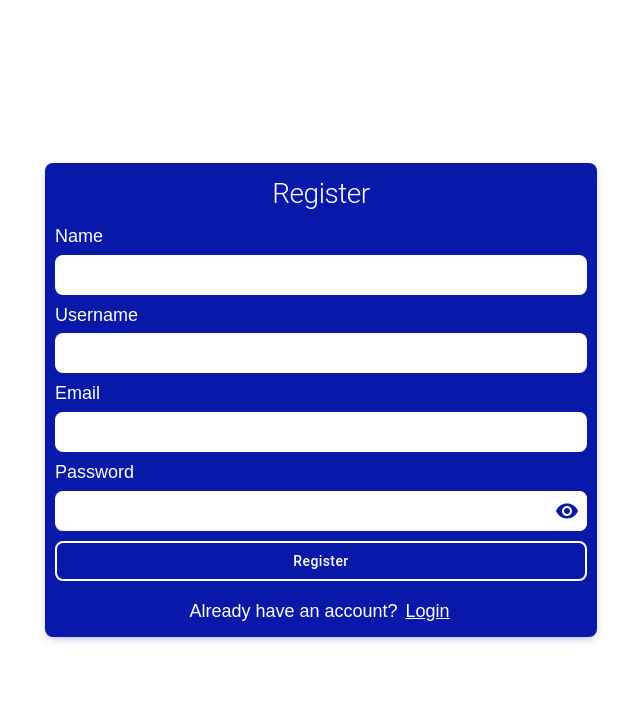
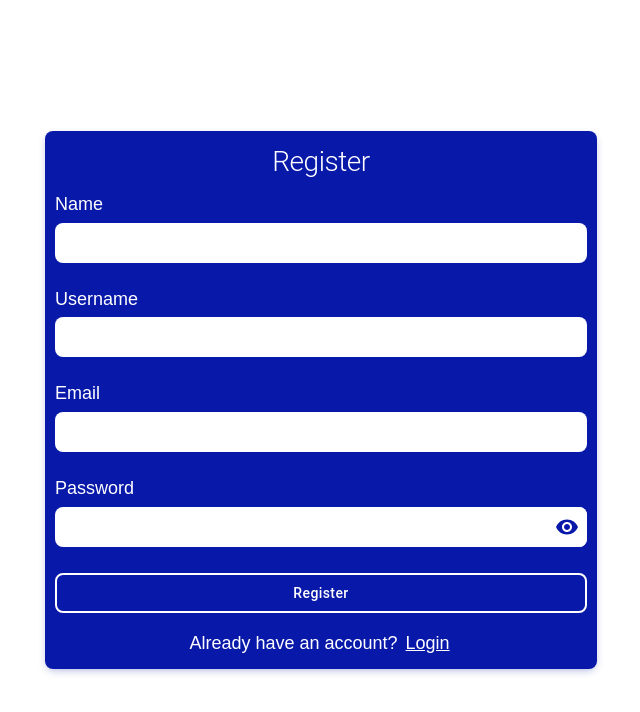
Before and after one commit to Yarzik7/meet-stream, a Next.js app: page /auth/register in a window 1280 px wide. Shown: the top 712 px of the page, without its empty margins (319-959 px from the left). Built offline with nearby package versions, Linux system fonts and the light colour scheme.

Commit message:
Adding form validation

```diff
--- a/src/app/globals.css
+++ b/src/app/globals.css
@@ -1,4 +1,4 @@
-@import "../styles/variables.css";
+@import '../styles/variables.css';
 
 * {
   box-sizing: border-box;
@@ -20,3 +20,13 @@ body {
   -webkit-font-smoothing: antialiased;
   -moz-osx-font-smoothing: grayscale;
 }
+
+h1,
+h2,
+h3,
+h4,
+h5,
+h6,
+p {
+  margin: 0;
+}
--- a/src/components/Form/Form.styled.tsx
+++ b/src/components/Form/Form.styled.tsx
@@ -4,7 +4,7 @@ import styled from '@emotion/styled';
 const GAP_FORM_ELEMENT_STYLES = `
   display: flex;
   flex-direction: column;
-  gap: 10px;
+  gap: 26px;
 `;
 
 const FormStyled = styled.form`
@@ -13,7 +13,6 @@ const FormStyled = styled.form`
 
 const FormFieldsetStyled = styled.fieldset`
   ${GAP_FORM_ELEMENT_STYLES}
-
   border: none;
 `;
 
--- a/src/components/Form/Form.tsx
+++ b/src/components/Form/Form.tsx
@@ -23,7 +23,7 @@ const Form = <T extends FieldValues>({ buttonCaption, handleRHFSubmit, onSubmit,
   };
 
   return (
-    <FormStyled onSubmit={handleRHFSubmit(handleSubmit)}>
+    <FormStyled autoComplete="off" onSubmit={handleRHFSubmit(handleSubmit)}>
       <FormFieldsetStyled disabled={isLoading}>{children}</FormFieldsetStyled>
 
       <CustomButton type="submit" disabled={isLoading}>
--- /dev/null
+++ b/src/components/Form/FormInput/FormInput.styled.tsx
@@ -0,0 +1,7 @@
+import styled from '@emotion/styled';
+
+const FormInputBoxStyled = styled.div`
+  position: relative;
+`;
+
+export { FormInputBoxStyled };
--- /dev/null
+++ b/src/components/Form/FormInput/FormInput.tsx
@@ -0,0 +1,34 @@
+import React from 'react';
+import Input, { IInputProps } from '@/components/Input/Input';
+import { FormHelperText } from '@mui/material';
+import { FormInputBoxStyled } from './FormInput.styled';
+import { FieldValues, FieldErrors } from 'react-hook-form';
+
+interface IFormInput<T extends FieldValues> extends IInputProps<T> {
+  errors: FieldErrors<T>;
+}
+
+const FormInput = <T extends FieldValues>({ errors, ...props }: IFormInput<T>) => {
+  return (
+    <FormInputBoxStyled>
+      <Input<T> {...props} />
+
+      {errors[props.name] && (
+        <FormHelperText
+          sx={{
+            position: 'absolute',
+            zIndex: 1,
+            top: '101%',
+            margin: 0,
+            color: 'var(--error-color)',
+            fontSize: 16,
+          }}
+        >
+          {errors[props.name]?.message?.toString()}
+        </FormHelperText>
+      )}
+    </FormInputBoxStyled>
+  );
+};
+
+export default FormInput;
--- a/src/components/LoginForm/LoginForm.tsx
+++ b/src/components/LoginForm/LoginForm.tsx
@@ -5,16 +5,16 @@ import { useEffect, useRef } from 'react';
 import { useRouter } from 'next/navigation';
 import { useAuth } from '@/hooks/useAuth';
 import Form from '../Form/Form';
-import Input from '../Input/Input';
+import FormInput from '../Form/FormInput/FormInput';
 import { onUserLogin } from '@/utils/api';
 import type { IUser } from '@/types/User.types';
 import type { IError } from '@/types/Error.types';
 import type { ILoginUserState } from '@/types/Auth.types';
 import axios, { CancelTokenSource } from 'axios';
 import { useForm, SubmitHandler } from 'react-hook-form';
+import { createEmailRegisterOptions, createPasswordRegisterOptions } from '@/utils/formUtils/registerOptionsCreators';
 
 const LoginForm = () => {
-
   const { logIn } = useAuth();
 
   const router = useRouter();
@@ -23,7 +23,11 @@ const LoginForm = () => {
 
   cancelTokenRef.current = axios.CancelToken.source();
 
-  const { register, handleSubmit } = useForm<ILoginUserState>();
+  const {
+    register,
+    handleSubmit,
+    formState: { errors },
+  } = useForm<ILoginUserState>({ mode: 'onChange' });
 
   const onSubmit: SubmitHandler<ILoginUserState> = async data => {
     const userLoginResult: IUser | IError = await onUserLogin(data, { cancelToken: cancelTokenRef.current?.token });
@@ -46,19 +50,22 @@ const LoginForm = () => {
   return (
     <>
       <Form buttonCaption="Login" handleRHFSubmit={handleSubmit} onSubmit={onSubmit}>
-        <Input<ILoginUserState>
+        <FormInput<ILoginUserState>
           label="Email"
           name="email"
           type="email"
           register={register}
-          required
+          registerOptions={createEmailRegisterOptions<ILoginUserState>()}
+          errors={errors}
         />
-        <Input<ILoginUserState>
+
+        <FormInput<ILoginUserState>
           label="Password"
           name="password"
           type="password"
           register={register}
-          required
+          registerOptions={createPasswordRegisterOptions<ILoginUserState>()}
+          errors={errors}
         />
       </Form>
     </>
--- a/src/components/RegisterForm/RegisterForm.tsx
+++ b/src/components/RegisterForm/RegisterForm.tsx
@@ -4,13 +4,19 @@ import React from 'react';
 import { useRef, useEffect } from 'react';
 import { useRouter } from 'next/navigation';
 import Form from '../Form/Form';
-import Input from '../Input/Input';
+import FormInput from '../Form/FormInput/FormInput';
 import { IRegisterUserState } from '@/types/Auth.types';
 import { onUserRegister } from '@/utils/api';
 import { IUser } from '@/types/User.types';
 import { IError } from '@/types/Error.types';
 import axios, { CancelTokenSource } from 'axios';
 import { useForm, SubmitHandler } from 'react-hook-form';
+import {
+  createNameRegisterOptions,
+  createUsernameRegisterOptions,
+  createEmailRegisterOptions,
+  createPasswordRegisterOptions,
+} from '@/utils/formUtils/registerOptionsCreators';
 
 const RegisterForm = () => {
   const router = useRouter();
@@ -18,7 +24,11 @@ const RegisterForm = () => {
   const cancelTokenRef = useRef<CancelTokenSource | null>(null);
   cancelTokenRef.current = axios.CancelToken.source();
 
-  const { register, handleSubmit } = useForm<IRegisterUserState>();
+  const {
+    register,
+    handleSubmit,
+    formState: { errors },
+  } = useForm<IRegisterUserState>({ mode: 'onChange' });
 
   const onSubmit: SubmitHandler<IRegisterUserState> = async data => {
     const registerUserResult: IUser | IError = await onUserRegister(data, {
@@ -42,26 +52,38 @@ const RegisterForm = () => {
   return (
     <>
       <Form buttonCaption="Register" handleRHFSubmit={handleSubmit} onSubmit={onSubmit}>
-        <Input<IRegisterUserState> label="Name" name="name" register={register} required />
-        <Input<IRegisterUserState>
+        <FormInput<IRegisterUserState>
+          label="Name"
+          name="name"
+          register={register}
+          registerOptions={createNameRegisterOptions<IRegisterUserState>()}
+          errors={errors}
+        />
+
+        <FormInput<IRegisterUserState>
           label="Username"
           name="username"
           register={register}
-          required
+          registerOptions={createUsernameRegisterOptions<IRegisterUserState>()}
+          errors={errors}
         />
-        <Input<IRegisterUserState>
+
+        <FormInput<IRegisterUserState>
           label="Email"
           name="email"
           type="email"
           register={register}
-          required
+          registerOptions={createEmailRegisterOptions<IRegisterUserState>()}
+          errors={errors}
         />
-        <Input<IRegisterUserState>
+
+        <FormInput<IRegisterUserState>
           label="Password"
           name="password"
           type="password"
           register={register}
-          required
+          registerOptions={createPasswordRegisterOptions<IRegisterUserState>()}
+          errors={errors}
         />
       </Form>
     </>
--- a/src/constants/validation/regex.ts
+++ b/src/constants/validation/regex.ts
@@ -0,0 +1,6 @@
+const nameValidationRegex = /^[A-Za-z\u0080-\uFFFF\- ']+$/;
+const usernameValidationRegex = /^[a-zA-Z0-9_-]{2,10}$/;
+const passwordValidationRegex = /^(?=.*[A-Za-z])(?=.*\d)[A-Za-z\d]{8,}$/;
+const emailValidationRegex = /^([a-z0-9_\.-]+)@([\da-z\.-]+)\.([a-z\.]{2,6})$/;
+
+export { nameValidationRegex, passwordValidationRegex, emailValidationRegex, usernameValidationRegex };
--- a/src/styles/variables.css
+++ b/src/styles/variables.css
@@ -8,6 +8,7 @@
   --bg-disabled-color: #808078;
   --border-disabled-color: #c9c9c9;
   --disabled-text-color: #4e4e4e;
+  --error-color: #ff0e0e;
 
   /* Sizes */
   --border-radius: 8px;
--- /dev/null
+++ b/src/utils/formUtils/registerOptionsCreators.ts
@@ -0,0 +1,34 @@
+import { RegisterOptions, FieldValues } from 'react-hook-form';
+import { nameValidationRegex, usernameValidationRegex, emailValidationRegex } from '@/constants/validation/regex';
+
+const createNameRegisterOptions = <T extends FieldValues>(): RegisterOptions<T> => ({
+  required: { value: true, message: 'Name is required' },
+  minLength: { value: 2, message: 'Requires 6 to 64 characters' },
+  maxLength: { value: 64, message: 'Requires 6 to 64 characters' },
+  pattern: { value: nameValidationRegex, message: 'Invalid name' },
+});
+
+const createUsernameRegisterOptions = <T extends FieldValues>(): RegisterOptions<T> => ({
+  required: { value: true, message: 'Username is required' },
+  minLength: { value: 2, message: 'Requires 6 to 10 characters' },
+  maxLength: { value: 10, message: 'Requires 6 to 10 characters' },
+  pattern: { value: usernameValidationRegex, message: 'Invalid username' },
+});
+
+const createEmailRegisterOptions = <T extends FieldValues>(): RegisterOptions<T> => ({
+  required: { value: true, message: 'Email is required' },
+  pattern: { value: emailValidationRegex, message: 'Invalid email address' },
+});
+
+const createPasswordRegisterOptions = <T extends FieldValues>(): RegisterOptions<T> => ({
+  required: { value: true, message: 'Password is required' },
+  minLength: { value: 6, message: 'Requires 6 to 20 characters' },
+  maxLength: { value: 20, message: 'Requires 6 to 20 characters' },
+});
+
+export {
+  createNameRegisterOptions,
+  createUsernameRegisterOptions,
+  createEmailRegisterOptions,
+  createPasswordRegisterOptions,
+};
```
Also changed, not shown: src/components/Input/Input.tsx (+11 -7 lines).
